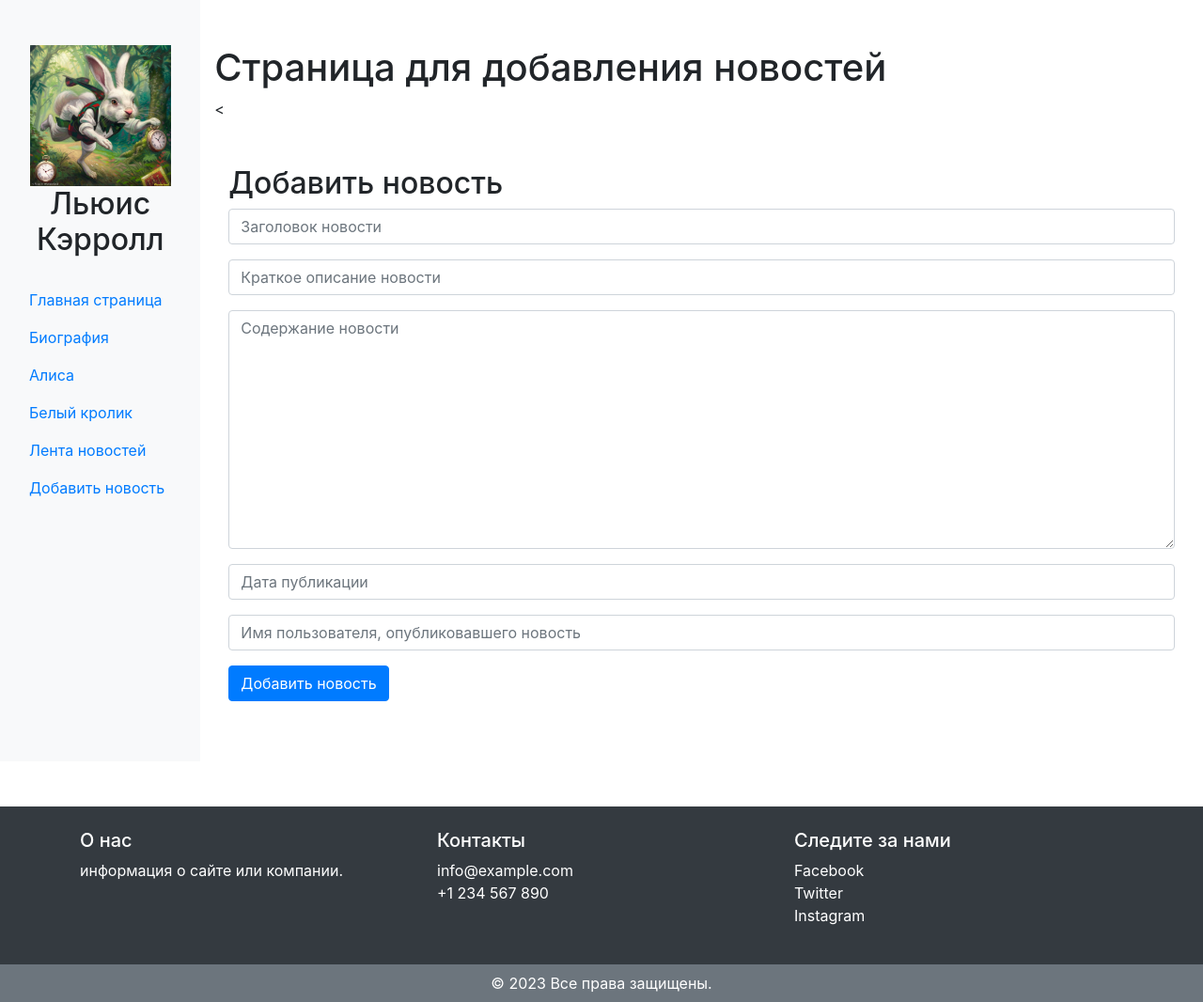
After one commit to Oksana-KV51/pythonProject, a Django app: page /news/create_news in a window 1280 px wide. The commit adds this page. Shown: the whole page at 94% size. Run offline with Django 5.2, Linux system fonts and the light colour scheme; some libraries are stand-ins or nearby versions.

Commit message:
add news

```diff
--- a/codzero/main/templates/main/nav.html
+++ b/codzero/main/templates/main/nav.html
@@ -17,4 +17,7 @@
     <li class="nav-item">
         <a class="nav-link" href="{% url 'news_home' %}">Лента новостей</a>
     </li>
+    <li class="nav-item">
+        <a class="nav-link" href="{% url 'add_news' %}">Добавить новость</a>
+    </li>
 </ul>
--- /dev/null
+++ b/codzero/news/forms.py
@@ -0,0 +1,14 @@
+from .models import News_post
+from django.forms import ModelForm, TextInput, DateTimeInput, Textarea
+
+class News_postForm(ModelForm):
+	class Meta:
+		model = News_post
+		fields = ['title', 'short_description', 'text', 'pub_date', 'name']
+		widgets = {
+			'title': TextInput(attrs={'class': 'form-control', 'placeholder': 'Заголовок новости'}),
+			'short_description': TextInput(attrs={'class': 'form-control', 'placeholder': 'Краткое описание новости'}),
+			'text': Textarea(attrs={'class': 'form-control', 'placeholder': 'Содержание новости'}),
+			'pub_date': DateTimeInput(attrs={'class': 'form-control', 'placeholder': 'Дата публикации'}),
+			'name': TextInput(attrs={'class': 'form-control', 'placeholder': 'Имя пользователя, опубликовавшего новость'})
+		}
--- /dev/null
+++ b/codzero/news/templates/news/add_new_post.html
@@ -0,0 +1,56 @@
+{% extends 'main/layoute.html' %}
+
+{% block title %}
+	<title>Страница для добавления новостей</title>
+{% endblock %}
+
+{% block content %}
+<h1>Страница для добавления новостей</h1>
+
+<<div>
+	<div class="container mt-5">
+        <h2>Добавить новость</h2>
+        <form method="post" class="needs-validation" novalidate>
+			{% csrf_token %}
+            <div class="form-group">
+
+                {{ form.title }}
+                <div class="invalid-feedback">
+                    Пожалуйста, введите заголовок новости.
+                </div>
+            </div>
+            <div class="form-group">
+
+                {{ form.short_description }}
+                <div class="invalid-feedback">
+                    Пожалуйста, введите краткое описание новости.
+                </div>
+            </div>
+            <div class="form-group">
+
+                {{ form.text }}
+                <div class="invalid-feedback">
+                    Пожалуйста, введите содержание новости.
+                </div>
+            </div>
+            <div class="form-group">
+
+                {{ form.pub_date }}
+                <div class="invalid-feedback">
+                    Пожалуйста, выберите дату.
+                </div>
+            </div>
+
+            <div class="form-group">
+
+                {{ form.name }}
+                <div class="invalid-feedback">
+                    Пожалуйста, введите имя пользователя.
+                </div>
+            </div>
+            <button type="submit" class="btn btn-primary">Добавить новость</button>
+        </form>
+        <p>{{error}}</p>
+    </div>
+</div>
+{% endblock %}
--- a/codzero/news/templates/news/news.html
+++ b/codzero/news/templates/news/news.html
@@ -6,6 +6,7 @@
 
 {% block content%}
 <h1>Лента новостей</h1>
+	{% if news %}
 		{% for new in news %}
 			<div>
 				<h3> {{ new.title }} </h3>
@@ -15,6 +16,8 @@
         		<p> {{ new.name }} </p>
 			</div>
 		{% endfor %}
-
+	{% else %}
+		<h4>Новостей ещё нет.</h4>
+	{% endif %}
 
 {% endblock %}
--- a/codzero/news/urls.py
+++ b/codzero/news/urls.py
@@ -5,5 +5,6 @@ from django.urls import path
 from . import views
 
 urlpatterns = [
-    path('', views.home_news, name='news_home')
+    path('', views.home_news, name='news_home'),
+    path('create_news', views.create_news, name='add_news')
 ] + static(settings.MEDIA_URL, document_root=settings.MEDIA_ROOT)
--- a/codzero/news/views.py
+++ b/codzero/news/views.py
@@ -1,7 +1,20 @@
-from django.shortcuts import render
+from django.shortcuts import render, redirect
 from .models import News_post
+from .forms import News_postForm
 # Create your views here.
 
 def home_news(request):
     news = News_post.objects.all()
     return render(request, 'news/news.html', {'news': news})
+
+def create_news(request):
+    error = ""
+    if request.method == 'POSTS':
+        form = News_postForm(request)
+        if form.is_valid():
+            form.save()
+            return redirect('news_home')
+        else:
+            error = "Данные были заполнены некорректно"
+    form = News_postForm()
+    return render(request, 'news/add_new_post.html', {'form': form, 'errors': error})
```
Lines whose indentation alone changed are shown as unchanged.
